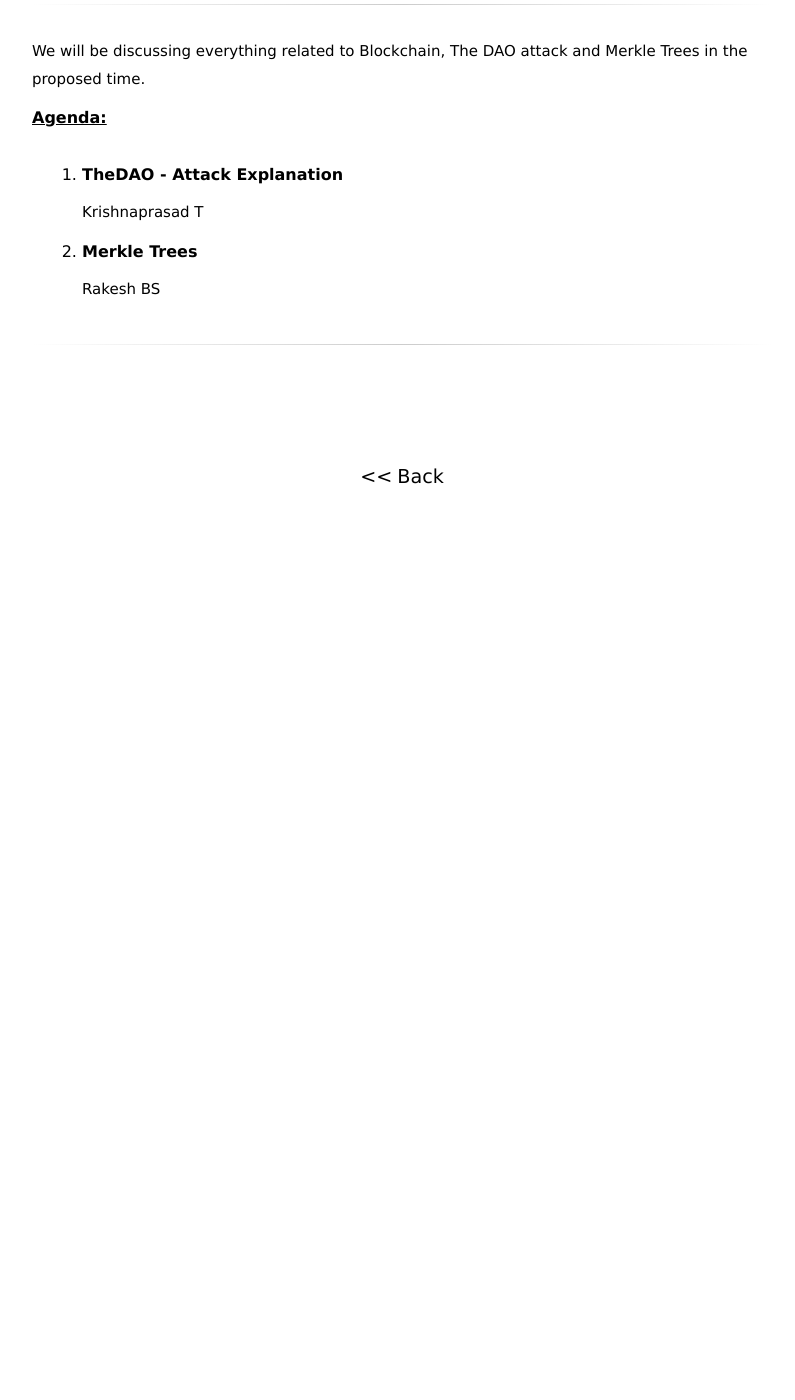
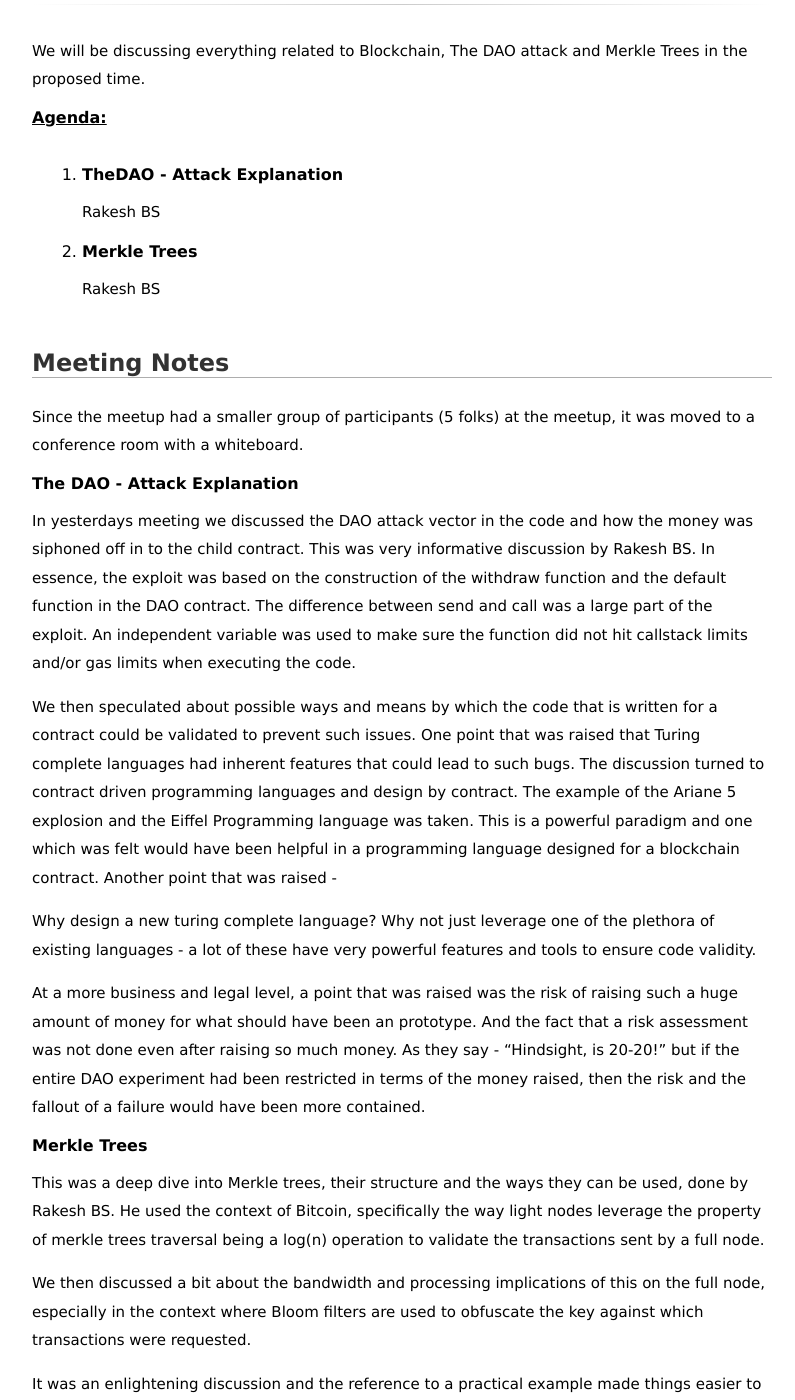
Before and after one commit to big-org/big-org.github.io, a Jekyll site: the page built from _posts/2016-06-20-meetup-5.md, in a window 1280 px wide and 1400 px high, scrolled down 270 px. Shown: the whole window, without its empty margins (238-1033 px from the left). Built offline with Jekyll 4.4.1, drawn with Linux system fonts in a browser that asks for light colours; before the commit the page ends 900 px from its top, so only the background shows below that; some of the changed text lies outside the part shown.

Commit message:
Meeting notes for Meetup5

```diff
--- a/_layouts/post.html
+++ b/_layouts/post.html
@@ -27,10 +27,6 @@ article .footnotes {
 		{{page.description}}
 	</p>
 
-	<p>
-		{{content}}
-	</p>
-
 {% if page.agenda %}
 <h3 class="underline">Agenda: </h3>
 	<ol>
@@ -44,6 +40,10 @@ article .footnotes {
 	{% endfor %}
 </ol>
 {% endif %}
+
+	<p>
+		{{content}}
+	</p>
 
 	<div itemscope itemtype="http://schema.org/Event" class="hidden">
 		<a itemprop="url" href="nba-miami-philidelphia-game3.html">
--- a/_posts/2016-06-20-meetup-5.md
+++ b/_posts/2016-06-20-meetup-5.md
@@ -11,9 +11,56 @@ meetupno: 5
 
 agenda:
   - speech: TheDAO - Attack Explanation
-    speaker: Krishnaprasad T
+    speaker: Rakesh BS
     schedule:
   - speech: Merkle Trees
     speaker: Rakesh BS
     schedule:
 ---
+
+
+
+## Meeting Notes
+Since the meetup had a smaller group of participants (5 folks) at the meetup, it was moved to a conference room with a whiteboard.
+
+
+### The DAO - Attack Explanation
+In yesterdays meeting we discussed the DAO attack vector in the code and how the money was siphoned off in to the child contract. This was very informative discussion by Rakesh BS. In essence, the exploit was based on the construction of the withdraw function and the default function in the DAO contract. The difference between send and call was a large part of the exploit. An independent variable was used to make sure the function did not hit callstack limits and/or gas limits when executing the code.
+
+
+We then speculated about possible ways and means by which the code that is written for a contract could be validated to prevent such issues. One point that was raised that Turing complete languages had inherent features that could lead to such bugs. The discussion turned to contract driven programming languages and design by contract. The example of the Ariane 5 explosion and the Eiffel Programming language  was taken. This is a powerful paradigm and one which was felt would have been helpful in a programming language designed for a blockchain contract. Another point that was raised -
+
+ Why design a new turing complete language? Why not just leverage one of the plethora of existing languages - a lot of these have very powerful features and tools to ensure code validity.
+
+
+At a more business and legal level, a point that was raised was the risk of raising such a huge amount of money for what should have been an prototype. And the fact that a risk assessment was not done even after raising so much money. As they say - "Hindsight, is 20-20!" but if the entire DAO experiment had been restricted in terms of the money raised, then the risk and the fallout of a failure would have been more contained.
+
+### Merkle Trees
+This was a deep dive into Merkle trees, their structure and the ways they can be used, done by Rakesh BS. He used the context of Bitcoin, specifically the way light nodes leverage the property of merkle trees traversal being a log(n) operation to validate the transactions sent by a full node.
+
+
+We then discussed a bit about the bandwidth and processing implications of this on the full node, especially in the context where Bloom filters are used to obfuscate the key against which transactions were requested.
+
+
+It was an enlightening discussion and the reference to a practical example made things easier to understand IMO.
+
+### Bloom filters
+A followup topic we did was a technical discussion on Bloom filters, using the context of the functioning of a light node in the Bitcoin network. This was also a very good and enlightening discussion and the use of a practical example really brought the abstract concept to life!
+
+
+Finally the technical portion of the meeting ended with a pointer provided by Rakesh for homework - [Tries](https://en.wikipedia.org/wiki/Trie)
+
+
+Post meeting we had a lively discussion of the latest Game of Thrones series :-)
+
+
+### References -
+
+  - [Difference between send and call in Ethereum](http://ethereum.stackexchange.com/q/6470/259)
+  - [Design by contract](http://c2.com/cgi/wiki?DesignByContract)
+  - [Eiffel Programming language](https://www.eiffel.com/values/design-by-contract/)
+  - [Ariane 5 explosion](https://www.ima.umn.edu/~arnold/disasters/ariane.html)
+  - [Merkle Trees](https://en.wikipedia.org/wiki/Merkle_tree)
+  - [Bloom Filters](https://en.wikipedia.org/wiki/Bloom_filter)
+  - [A nice introduction to Bloom Filters](http://billmill.org/bloomfilter-tutorial/)
+  - [Video comparing and contrasting Trie and Patricia Trie](https://www.youtube.com/watch?v=jXAHLqQthKw)
```
